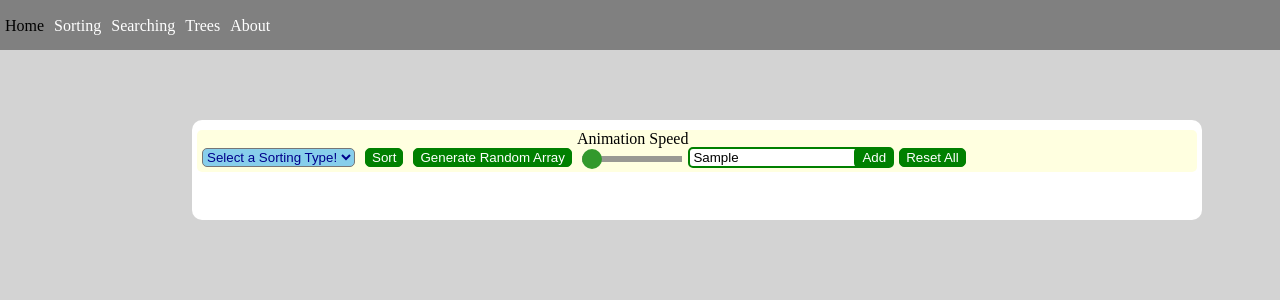
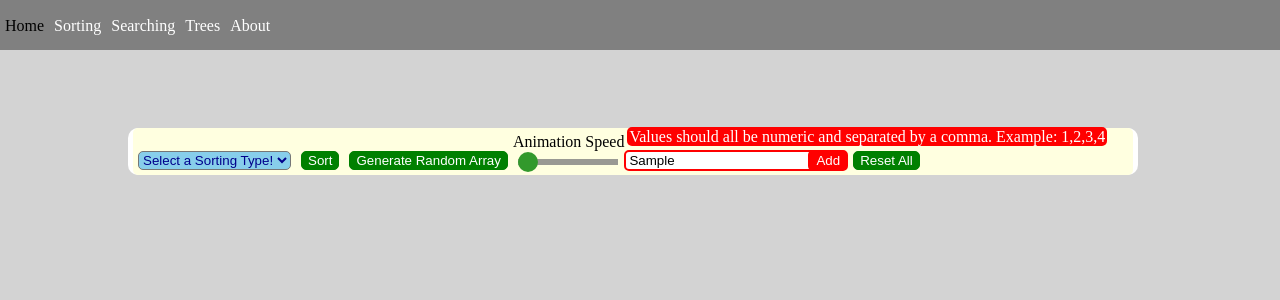
Before and after one commit to tqtruo/AlgoVisual, a React app: page /sorting in a window 1280 px wide. Both pictures are taken after typing "Sample" into the empty fields and a click on the button "Add". Shown: the top 300 px of the page. Built offline with nearby package versions, Linux system fonts and the light colour scheme.

Commit message:
Added check for numeric values and proper comma separation in custom input array

```diff
--- a/public/style.css
+++ b/public/style.css
@@ -43,12 +43,13 @@ body {
 }
 
 .sorting {
-	position: absolute;
-	left: 15%;
-	right: 15%;
+	position: relative;
+	/* left: 10%;
+	right: 10%; */
+	margin: 10%;
 	width: 1000px;
 	/* height: 100vh; */
-	top: 15vh;
+	/* top: 15vh; */
 	color: black;
 	background-color: white;
 	border-radius: 10px;
@@ -246,6 +247,10 @@ body {
 	display: inline;
 }
 
+.input-class {
+	display: inline-block;
+}
+
 #custom-input {
 	border-radius: 5px;
 	border-style: solid;
@@ -253,6 +258,7 @@ body {
 	border: 2px 2px 2px 2px;
 	padding: 1px 3px;
 	color: black;
+	width: 200px;
 	padding-right: 15px;
 }
 
@@ -263,6 +269,7 @@ body {
 	border: 2px 2px 2px 2px;
 	padding: 1px 3px;
 	color: black;
+	width: 200px;
 	padding-right: 15px;
 }
 
@@ -272,12 +279,23 @@ body {
 	border-color: green;
 	border: 2px 2px 2px 2px;
 	color: black;
+	width: 200px;
+	padding-right: 15px;
+}
+
+#custom-input:disabled:focus {
+	border-radius: 5px;
+	border-style: solid;
+	border-color: red;
+	border: 2px 2px 2px 2px;
+	color: black;
+	width: 200px;
 	padding-right: 15px;
 }
 
 #submit-input {
 	transition-duration: 0.3s;
-	margin-left: -33px;
+	margin-left: -38px;
 	border-radius: 5px;
 	border: 2px solid green;
 	background-color: green;
@@ -286,7 +304,7 @@ body {
 
 #submit-input:disabled {
 	transition-duration: 0.3s;
-	margin-left: -33px;
+	margin-left: -38px;
 	border-radius: 5px;
 	border: 2px solid red;
 	background-color: red;
@@ -294,7 +312,7 @@ body {
 }
 
 #submit-input:hover {
-	margin-left: -33px;
+	margin-left: -38px;
 	border-radius: 5px;
 	border: 2px solid green;
 	background-color: greenyellow;
@@ -303,9 +321,19 @@ body {
 
 #submit-input:disabled:hover {
 	transition-duration: 0.3s;
-	margin-left: -33px;
+	margin-left: -38px;
 	border-radius: 5px;
 	border: 2px solid red;
 	background-color: red;
 	color: white;
 }
+
+.warning {
+	background-color: red;
+	color: white;
+	font-size: 16px;
+	padding: 1px 2px;
+	margin: 1px 3px;
+	border-radius: 5px;
+	visibility: hidden;
+}
--- a/src/Components/Sorting.js
+++ b/src/Components/Sorting.js
@@ -57,15 +57,31 @@ export const Sorting = props => {
 		let input = event.target.value.split(",").map(val => {
 			return parseInt(val);
 		});
+
+		if (event.target.value == "" || checkInput(input)) {
+			document.getElementsByClassName("warning")[0].style.visibility = "hidden";
+			document.getElementById("custom-input").style.borderColor = "green";
+			document.getElementById("submit-input").disabled = false;
 			setCustomInput(input);
+		} else {
+			document.getElementById("submit-input").disabled = true;
+			document.getElementById("custom-input").style.borderColor = "red";
+			document.getElementsByClassName("warning")[0].style.visibility =
+				"visible";
+		}
+	};
+
+	const checkInput = arrayToCheck => {
+		for (let i = 0; i < arrayToCheck.length; i++) {
+			if (isNaN(arrayToCheck[i])) {
+				return false;
+			}
+		}
+		return true;
 	};
 
 	const submitHandler = async () => {
 		event.preventDefault();
-
-		/* console.log("html: " + document.getElementById("custom-input").value);
-		console.log("input: " + document.getElementById("custom-input").value);
-		console.log("custom: " + customInput); */
 
 		if (document.getElementById("custom-input").value !== "") {
 			let customValue = document
@@ -75,15 +91,19 @@ export const Sorting = props => {
 					return parseInt(val);
 				});
 
+			if (checkInput(customValue)) {
 				await setCustomInput(customValue);
 				setCustomArray(customInput);
-			console.log("the array: " + inputArray);
 				if (sortStyle !== "") {
 					enableButtons();
 				}
 				Array.from(document.getElementsByClassName("bars")).forEach(bar => {
 					bar.style.backgroundColor = "blue";
 				});
+			} else {
+				document.getElementsByClassName("warning")[0].style.visibility =
+					"visible";
+			}
 		}
 	};
 
@@ -127,13 +147,6 @@ export const Sorting = props => {
 		if (sortStyle !== "") {
 			enableButtons();
 		}
-
-		/* Array.from(
-			document.getElementsByClassName("sorting")
-		)[0].style.minWidth = `${numArr.length * 8}px`;
-		Array.from(
-			document.getElementsByClassName("sorting")
-		)[0].style.maxWidth = `${numArr.length * 8}px`; */
 	};
 
 	const enableButtons = () => {
@@ -165,6 +178,7 @@ export const Sorting = props => {
 	const sort = () => {
 		if (numArr.length > 0 || inputArray.length > 0) {
 			disableButtons();
+			document.getElementById("custom-input").style.borderColor = "red";
 			switch (sortStyle) {
 				case "bubble":
 					bubble();
@@ -215,6 +229,7 @@ export const Sorting = props => {
 		document.getElementById("new-array-button").disabled = false;
 		document.getElementById("custom-input").disabled = false;
 		document.getElementById("submit-input").disabled = false;
+		document.getElementById("custom-input").style.borderColor = "green";
 	};
 
 	/* INSERTION SORT */
@@ -254,6 +269,7 @@ export const Sorting = props => {
 		document.getElementById("new-array-button").disabled = false;
 		document.getElementById("custom-input").disabled = false;
 		document.getElementById("submit-input").disabled = false;
+		document.getElementById("custom-input").style.borderColor = "green";
 	};
 	/* BUBBLE SORT */
 	const bubble = async () => {
@@ -298,6 +314,7 @@ export const Sorting = props => {
 		document.getElementById("new-array-button").disabled = false;
 		document.getElementById("custom-input").disabled = false;
 		document.getElementById("submit-input").disabled = false;
+		document.getElementById("custom-input").style.borderColor = "green";
 	};
 	/* SELECTION SORT */
 	const selection = async () => {
@@ -383,6 +400,7 @@ export const Sorting = props => {
 		document.getElementById("new-array-button").disabled = false;
 		document.getElementById("custom-input").disabled = false;
 		document.getElementById("submit-input").disabled = false;
+		document.getElementById("custom-input").style.borderColor = "green";
 	};
 
 	return (
@@ -415,9 +433,15 @@ export const Sorting = props => {
 						onChange={speedHandler}
 					></input>
 				</div>
-
+				<div className="input-class">
+					<label htmlFor="input" className="warning">
+						Values should all be numeric and separated by a comma. Example:
+						1,2,3,4
+					</label>
+					<br></br>
 					<form className="custom-form" onSubmit={submitHandler}>
 						<input
+							name="input"
 							id="custom-input"
 							type="text"
 							placeholder="Enter custom array here"
@@ -430,6 +454,7 @@ export const Sorting = props => {
 					<button id="reset-all" onClick={() => resetHandler()}>
 						Reset All
 					</button>
+				</div>
 			</div>
 			{inputArray.length == 0
 				? numArr.map((num, index) => (
```
Lines whose indentation alone changed are shown as unchanged.
